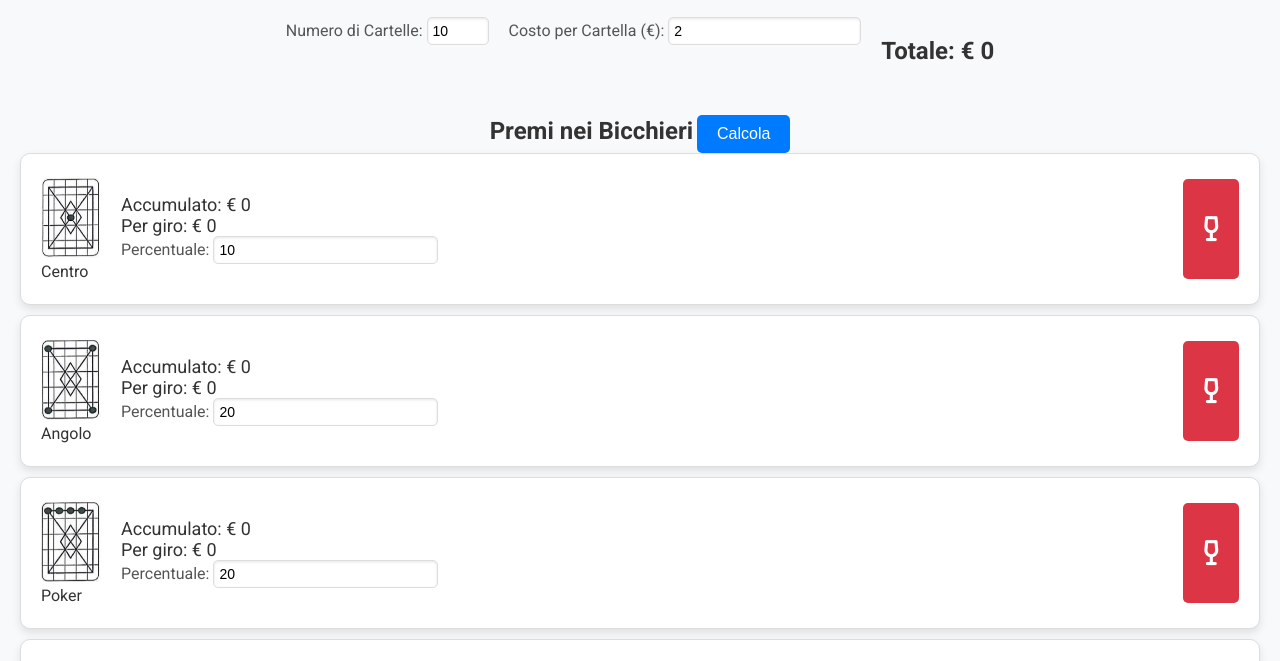
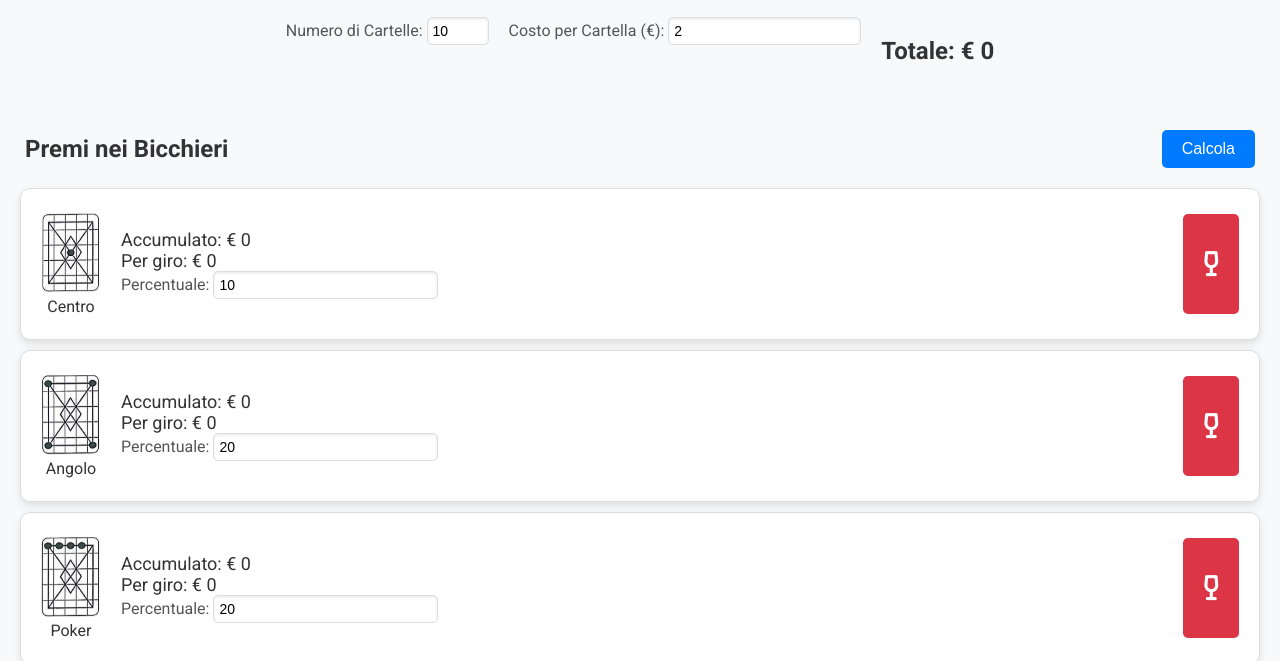
Before and after one commit to filipposiano/christmas-games, a plain HTML site: page sinco.html in a window 1280 px wide. Shown: the part 62-723 px from the top of the page. Drawn offline with Linux system fonts and the light colour scheme.

Commit message:
ulteriori piccole correzioni

```diff
--- a/sinco.html
+++ b/sinco.html
@@ -25,7 +25,7 @@
     <h2>Totale: € <span id="totaleDaDividere">0</span></h2>
   </div>
 
-  <div class="home">
+  <div class="testo-principale">
     <h2 class="titolo-h2">Premi nei Bicchieri</h2>
     <button id="calcola">Calcola</button></div>
   <div class="bicchieri">
--- a/styles.css
+++ b/styles.css
@@ -336,3 +336,20 @@ label {
     font-size: 16px;
     color: #555;
 }
+
+.testo-principale {
+    display: flex;
+    justify-content:space-between;
+    align-items: center;
+    text-align: center;
+    padding: 0;
+    margin: 5px;
+}
+
+#calcola {
+    width: fit-content;
+}
+
+figcaption {
+    text-align: center;
+}
```
